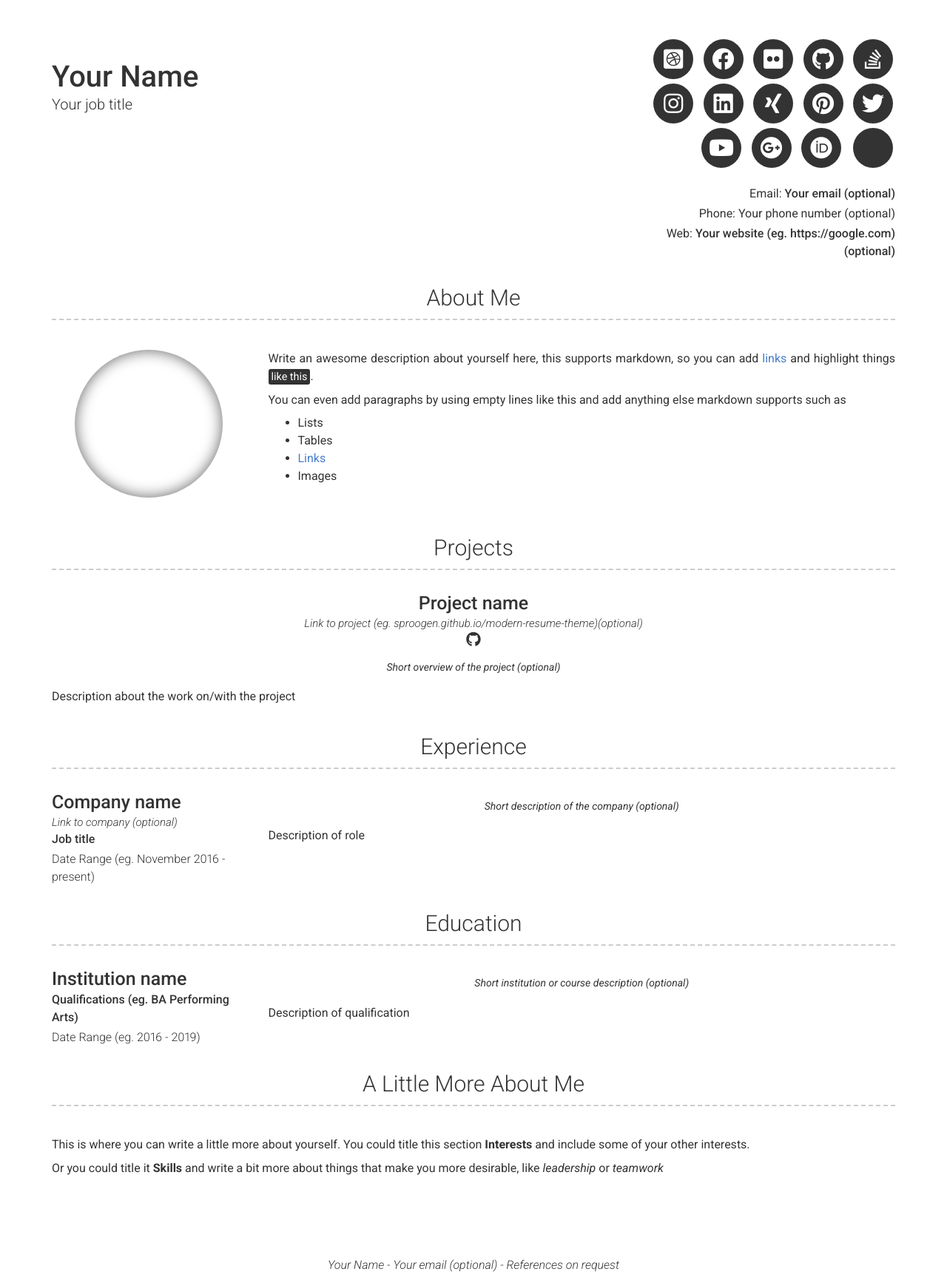
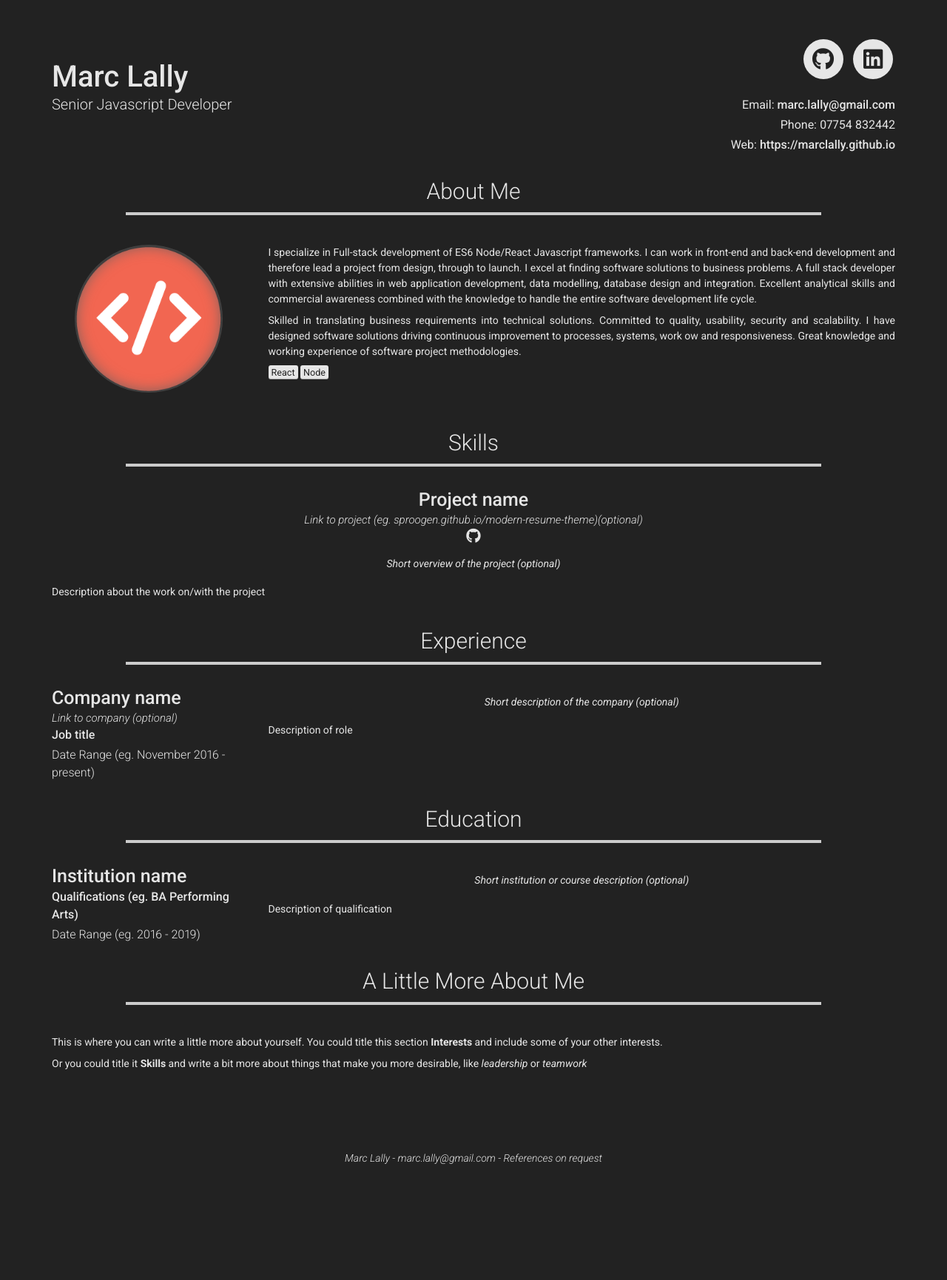
Before and after one commit to marclally/marclally.github.io, a Jekyll site: the page built from index.md, in a window 1280 px wide. Shown: the whole page at 74% size. Built offline with Jekyll 4.4.1, drawn with Linux system fonts in a browser that asks for light colours; nearby versions of some CDN libraries; after the commit the page ends 1585 px from its top, so only the background shows below that.

Commit message:
about me section

```diff
--- a/_config.yml
+++ b/_config.yml
@@ -1,37 +1,37 @@
 # Site
-repository: Git repository where your resume will be hosted, only required if you are hosting on GitHub (eg. sproogen/modern-resume-theme)
-# favicon: Directory of your favicon (eg. images/favicon.ico)(optional)
+repository: https://marclally.github.io
+favicon: assets/favicon.ico
 
 # Personal info
-name: Your Name
-title: Your job title
-email: Your email (optional)
-phone: Your phone number (optional)
-website: Your website (eg. https://google.com)(optional)
+name: Marc Lally
+title: Senior Javascript Developer
+email: marc.lally@gmail.com
+phone: 07754 832442
+website: https://marclally.github.io
 
 # Dark Mode (true/false/never)
-darkmode: false
+darkmode: true
 
 # Social links
-twitter_username: jekyllrb
-github_username:  jekyll
-stackoverflow_username: "00000001"
-dribbble_username: jekyll
-facebook_username: jekyll
-flickr_username: jekyll
-instagram_username: jekyll
-linkedin_username: jekyll
-xing_username: jekyll
-pinterest_username: jekyll
-youtube_username: jekyll
-googleplus_username: +jekyll
-orcid_username: 0000-0000-0000-0000
+# twitter_username: jekyllrb
+github_username:  marclally
+# stackoverflow_username: "00000001"
+# dribbble_username: jekyll
+# facebook_username: jekyll
+# flickr_username: jekyll
+# instagram_username: jekyll
+linkedin_username: marclally
+# xing_username: jekyll
+# pinterest_username: jekyll
+# youtube_username: jekyll
+# googleplus_username: +jekyll
+# orcid_username: 0000-0000-0000-0000
 
 # Additional icon links
 additional_links:
-- title: Link name
-  icon: Font Awesome brand icon name (eg. fa-twitter) (https://fontawesome.com/icons?d=gallery&s=brands&m=free)
-  url: Link url (eg. https://google.com)
+# - title: Link name
+#   icon: Font Awesome brand icon name (eg. fa-twitter) (https://fontawesome.com/icons?d=gallery&s=brands&m=free)
+#   url: Link url (eg. https://google.com)
 # - title: another link
 #   icon: font awesome brand icon name (eg. fa-twitter) (https://fontawesome.com/icons?d=gallery&s=brands&m=free)
 #   url: Link url (eg. https://google.com)
@@ -44,18 +44,22 @@ additional_links:
 
 # About Section
 # about_title: About Me (Use this to override about section title)
-about_profile_image: Directory of profile image (eg. images/profile.jpg)
+about_profile_image: assets/avatar.jpg
 about_content: | # this will include new lines to allow paragraphs
-  Write an awesome description about yourself here, this supports markdown, so you can add [links](http://foobar.com) and highlight things <mark>like this</mark>.
+  I specialize in Full-stack development of ES6 Node/React Javascript frameworks. I can work in front-end and back-end
+  development and therefore lead a project from design, through to launch. I excel at finding software solutions to business
+  problems. A full stack developer with extensive abilities in web application development, data modelling, database design
+  and integration. Excellent analytical skills and commercial awareness combined with the knowledge to handle the entire
+  software development life cycle.
 
-  You can even add paragraphs by using empty lines like this and add anything else markdown supports such as
-    - Lists
-    - Tables
-    - <a href="google.com">Links</a>
-    - Images
+  Skilled in translating business requirements into technical solutions. Committed to quality, usability, security and scalability. I
+  have designed software solutions driving continuous improvement to processes, systems, work ow and responsiveness.
+  Great knowledge and working experience of software project methodologies.
+
+  <mark>React</mark> <mark>Node</mark>
 
 # Projects Section
-# projects_title: Projects #(Use this to override about projects section title)
+projects_title: Skills
 
 # Experience Section
 # experience_title: Experience #(Use this to override about experience section title)
--- a/_sass/type.scss
+++ b/_sass/type.scss
@@ -47,10 +47,12 @@ h2 {
 }
 
 h3 {
+  margin-left: 100px;
+  margin-right: 100px;
   font-weight: 300;
   font-size: 3rem;
   text-align: center;
-  border-bottom: dashed 2px #CCCCCC;
+  border-bottom: solid 4px #CCCCCC;
   padding-bottom: 10px;
   margin-bottom:40px;
 
@@ -66,7 +68,7 @@ h4 {
 }
 
 p, ul {
-  font-size: 1.6rem;
+  font-size: 1.4rem;
   text-align: justify;
 }
 
```
Also changed, not shown: assets/avatar.jpg (added), 13 other files.
